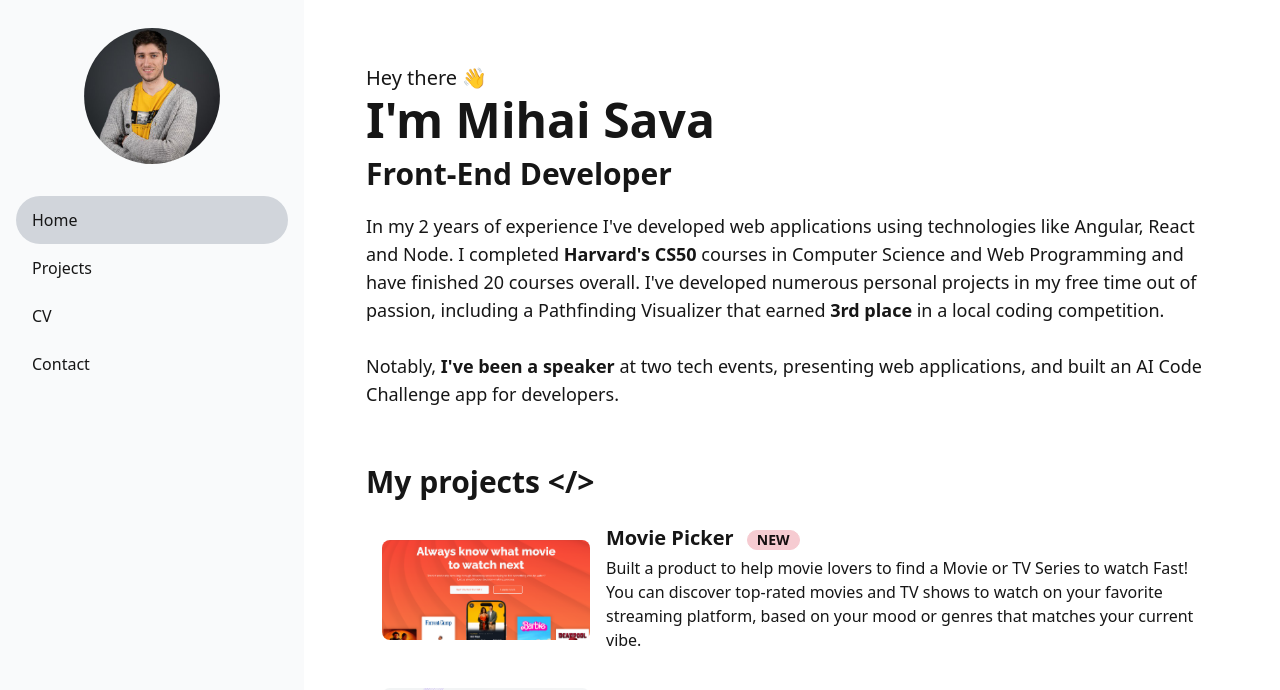
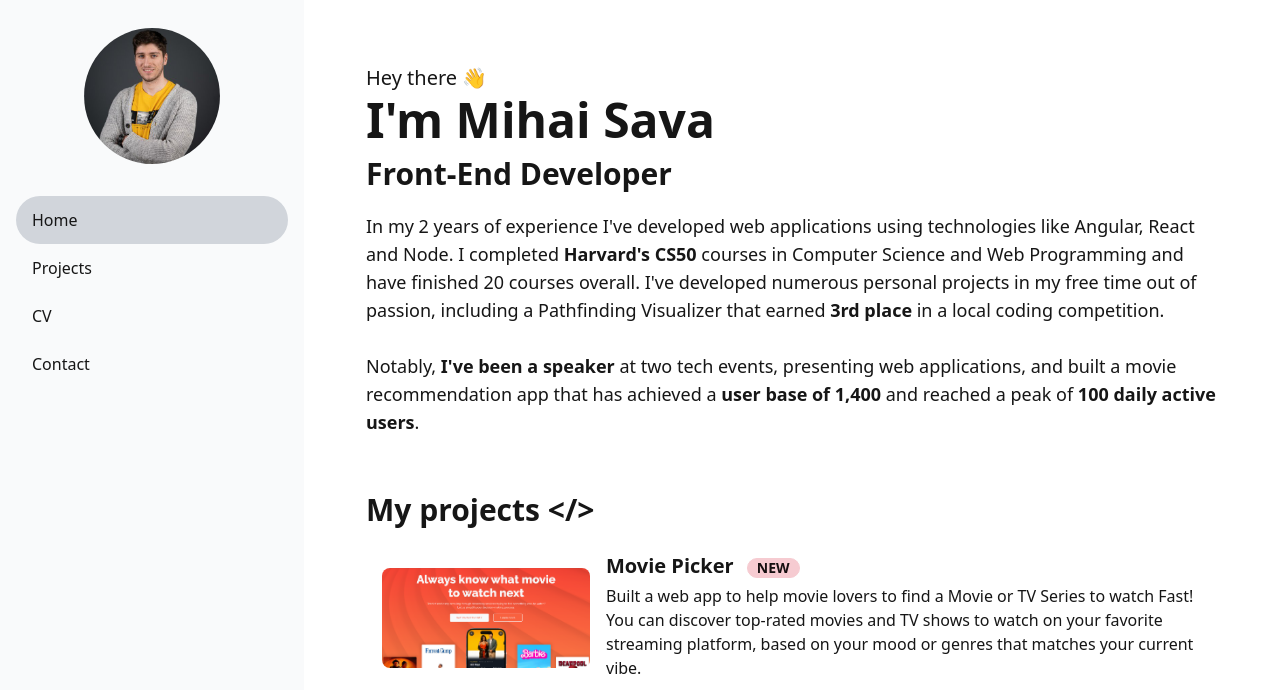
Before and after one commit to mihaiwebdev/personal-website, an Astro site: page / in a window 1280 px wide. Shown: the top 690 px of the page. Built offline with nearby package versions, Linux system fonts and the light colour scheme; Astro itself is replaced by a stand-in of ours.

Commit message:
updated the description

```diff
--- a/src/pages/index.astro
+++ b/src/pages/index.astro
@@ -20,9 +20,9 @@
         that earned <b>3rd place</b> in a local coding competition.
         <br>
         <br>
-        Notably, <b>I've been a speaker</b> at two tech events, presenting web applications, and built an
-        AI Code Challenge app for developers.
-
+        Notably, <b>I've been a speaker</b> at two tech events, presenting web applications, and built a movie
+        recommendation app that has achieved a <b>user base of 1,400</b> and reached a peak of <b>100 daily active
+        users</b>.
       </text>
     </div>
 
@@ -37,7 +37,7 @@
   <HorizontalCard
     title="Movie Picker"
     img="/movie-picker-hero.png"
-    desc="Built a product to help movie lovers to find a Movie or TV Series to watch Fast! You can discover top-rated movies and TV shows to watch on your favorite streaming platform, based on your mood or genres that matches your current vibe."
+    desc="Built a web app to help movie lovers to find a Movie or TV Series to watch Fast! You can discover top-rated movies and TV shows to watch on your favorite streaming platform, based on your mood or genres that matches your current vibe."
     url="https://www.moviepicker.app"
     badge="NEW"
   />
```
Also changed, not shown: public/manifest.json (renamed from public/site.webmanifest).
